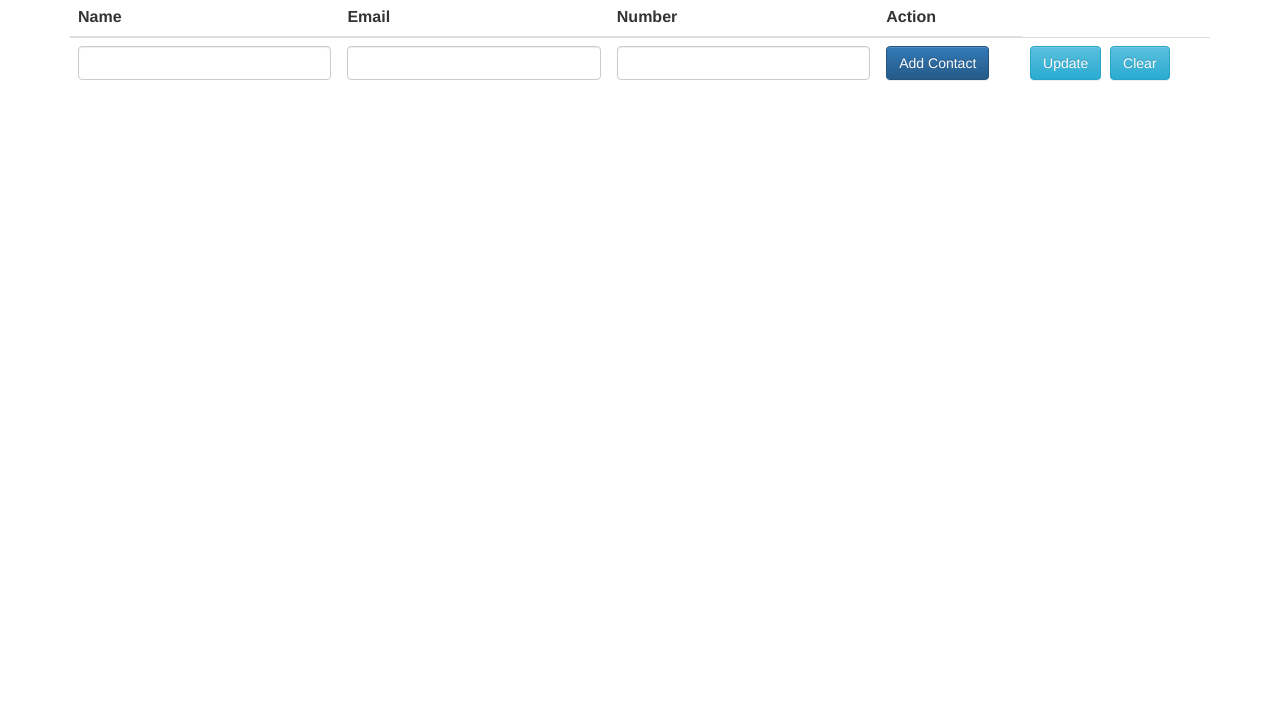
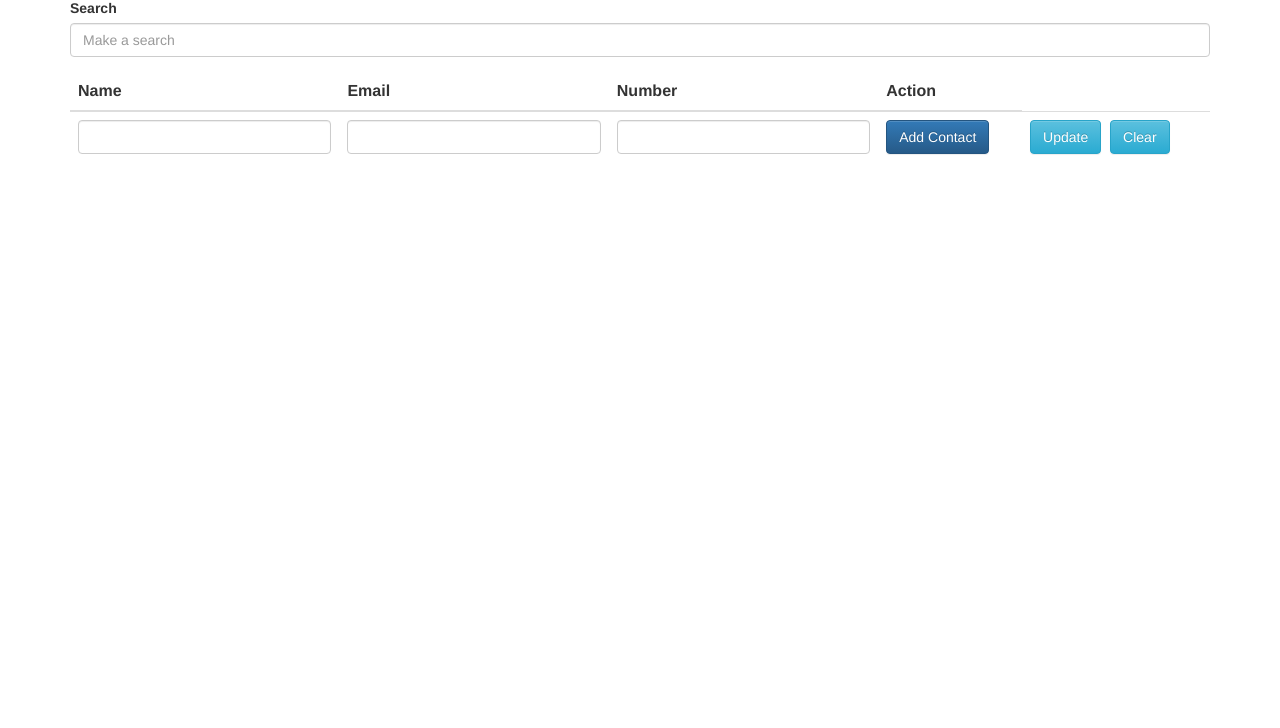
Before and after one commit to GabrielBiz/contactlist, a website: page public/index.html in a window 1280 px wide. Shown: the part 72-800 px from the top of the page. Drawn offline with nearby package versions, Linux system fonts and the light colour scheme.

Commit message:
Creating a search filter; Commiting .gitignore node_modules folder.

```diff
--- a/public/index.html
+++ b/public/index.html
@@ -13,6 +13,10 @@
 <body>
 <div class="container" ng-controller="AppCtrl">
     <h1>Contact List App</h1>
+    <div class="form-group">
+    <label>Search</label>
+    <input class="form-control" ng-model="search.$" placeholder="Make a search">
+    </div>
     <table class="table">
         <thead>
         <tr>
@@ -30,7 +34,7 @@
                 <td><button class="btn btn-primary" ng-click="addContact()">Add Contact</button></td>
                 <td><button class="btn btn-info" ng-click="update()">Update</button>&nbsp;&nbsp;<button class="btn btn-info" ng-click="deselect()">Clear</button></td>
             </tr>
-            <tr ng-repeat="contact in contactList">
+            <tr ng-repeat="contact in contactList | filter:search:strict">
                 <td>{{contact.name}}</td>
                 <td>{{contact.email}}</td>
                 <td>{{contact.number}}</td>
```
Also changed, not shown: 1 other file.
